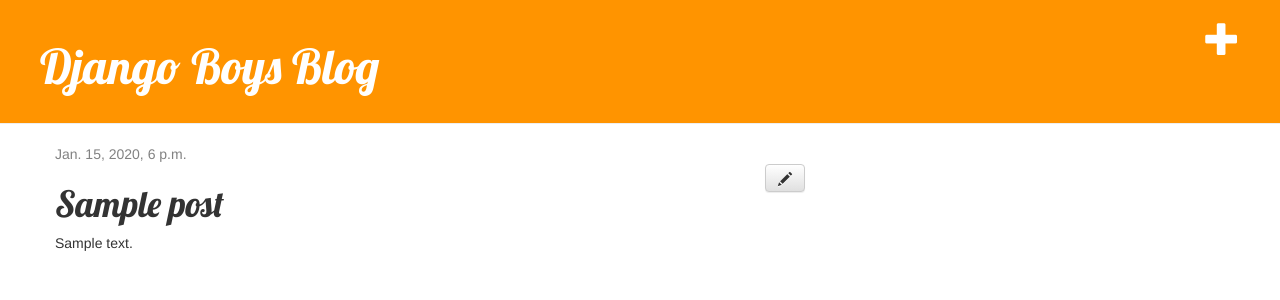
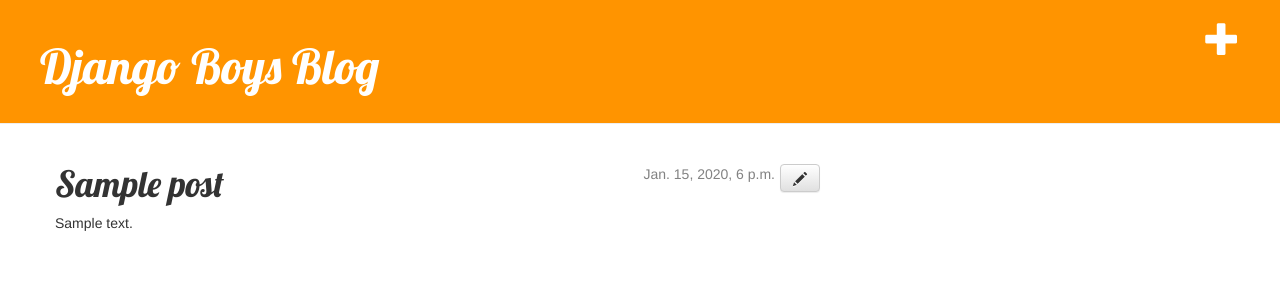
Before and after one commit to dejavn/my-first-blog, a Django app: page /post/1 in a window 1280 px wide. Shown: the top 300 px of the page. Run offline with Django 3.2, Linux system fonts and the light colour scheme; a user stored in the database is signed in; tables that the repository leaves empty hold one stand-in row (values such as "Sample post"); some libraries are stand-ins or nearby versions.

Commit message:
update button right align right

```diff
--- a/blog/static/css/blog.css
+++ b/blog/static/css/blog.css
@@ -19,11 +19,15 @@
 }
 
 .btn-default{
-    float: right;
+
+    position: absolute;
+    right: 0;
 }
 
 .date {
     color: #828282;
+    margin-right: 30px;
+    float: right;
 }
 
 .save {
--- a/blog/templates/blog/post_detail.html
+++ b/blog/templates/blog/post_detail.html
@@ -1,5 +1,4 @@
 {% extends 'blog/base.html' %}
-
 {% block content %}
     <div class="post">
         {% if post.published_date %}
@@ -8,7 +7,7 @@
             </div>
         {% endif %}
         {% if user.is_authenticated  %}
-        <a class="btn btn-default" href="{% url 'post_edit' pk=post.pk %}"><span class="glyphicon glyphicon-pencil"></span></a>
+            <a class="btn btn-default " href="{% url 'post_edit' pk=post.pk %}"><span class="glyphicon glyphicon-pencil"></span></a>
         {% endif %}
         <h1>{{ post.title }}</h1>
         <p>{{ post.text|linebreaksbr }}</p>
```
